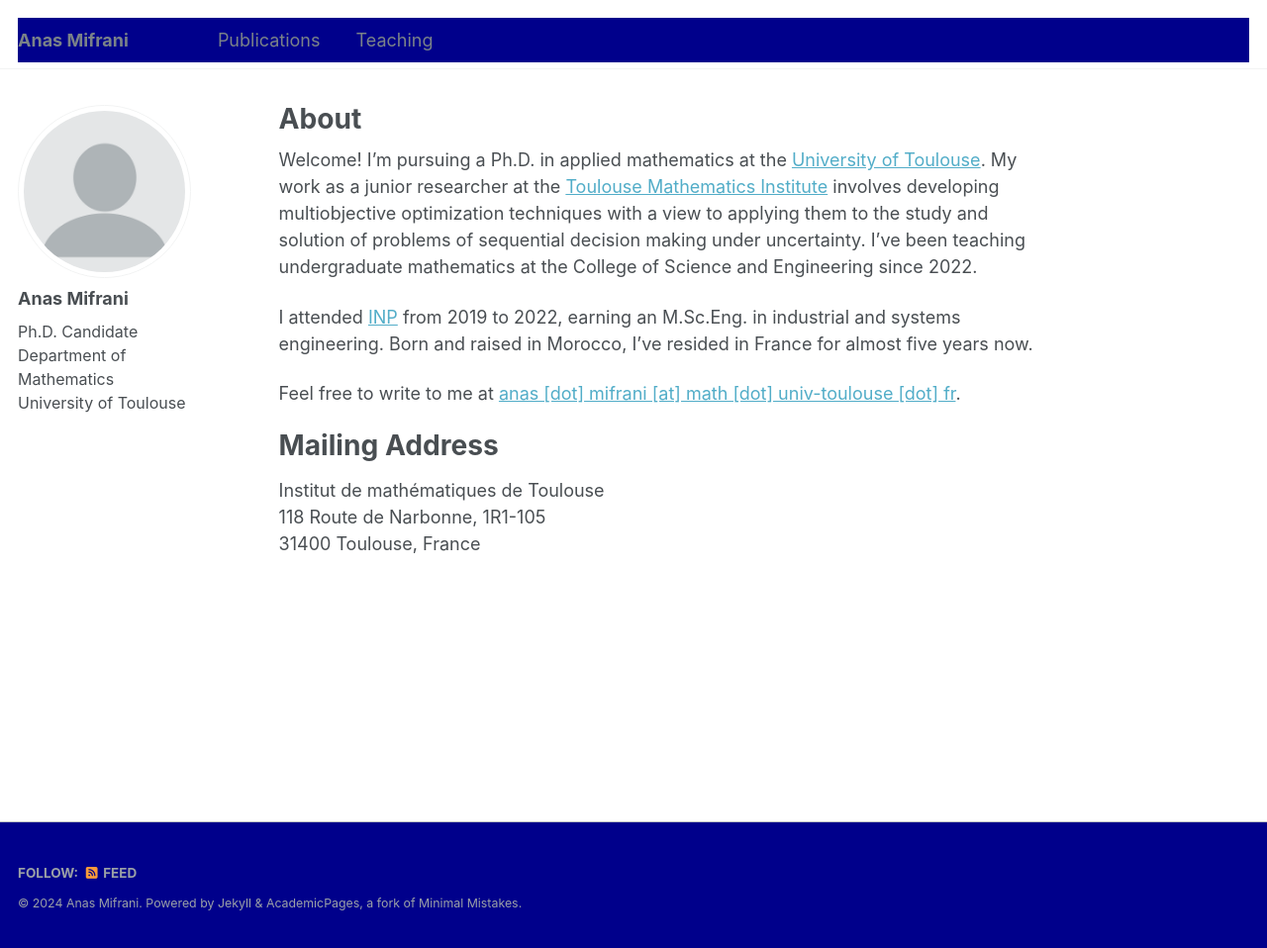
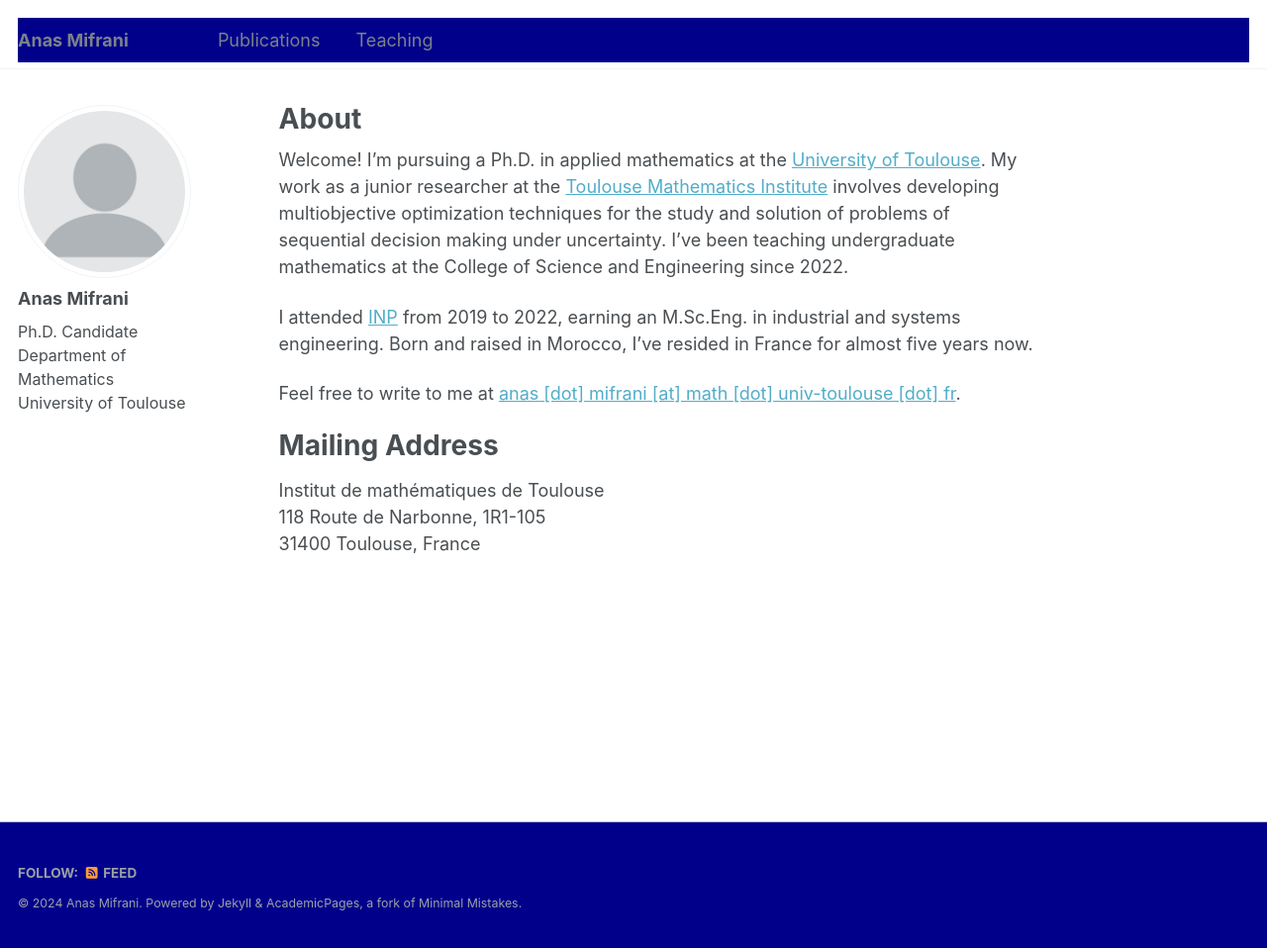
Before and after one commit to anmifrani/anmifrani.github.io, a Jekyll site: the page built from _pages/about.md, in a window 1280 px wide and 958 px high. Shown: the whole window at 99% size. Built offline with Jekyll 4.4.1, drawn with Linux system fonts in a browser that asks for light colours.

Commit message:
Update about.md

```diff
--- a/_pages/about.md
+++ b/_pages/about.md
@@ -8,7 +8,7 @@ redirect_from:
 ---
 
 
-Welcome! I'm pursuing a Ph.D. in applied mathematics at the [University of Toulouse](https://en.univ-toulouse.fr/). My work as a junior researcher at the [Toulouse Mathematics Institute](https://math.univ-toulouse.fr/en/) involves developing multiobjective optimization techniques with a view to applying them to the study and solution of problems of sequential decision making under uncertainty. I've been teaching undergraduate mathematics at the College of Science and Engineering since 2022.
+Welcome! I'm pursuing a Ph.D. in applied mathematics at the [University of Toulouse](https://en.univ-toulouse.fr/). My work as a junior researcher at the [Toulouse Mathematics Institute](https://math.univ-toulouse.fr/en/) involves developing multiobjective optimization techniques for the study and solution of problems of sequential decision making under uncertainty. I've been teaching undergraduate mathematics at the College of Science and Engineering since 2022.
 
 I attended [INP](https://www.inp-toulouse.fr/en/index.html) from 2019 to 2022, earning an M.Sc.Eng. in industrial and systems engineering. Born and raised in Morocco, I've resided in France for almost five years now.
 
```
